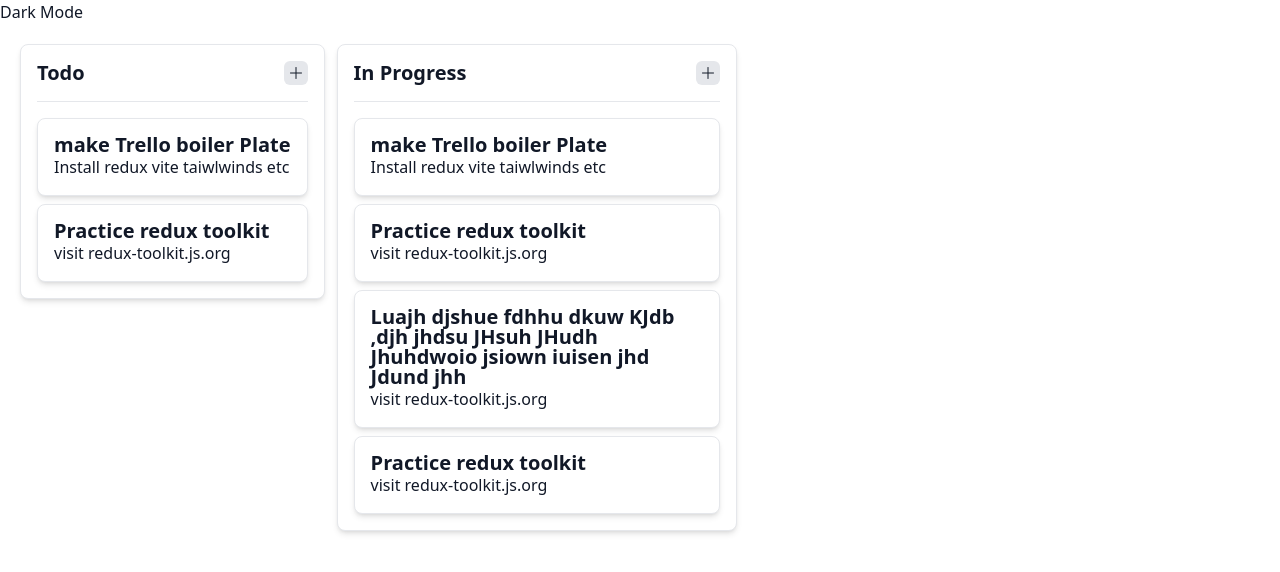
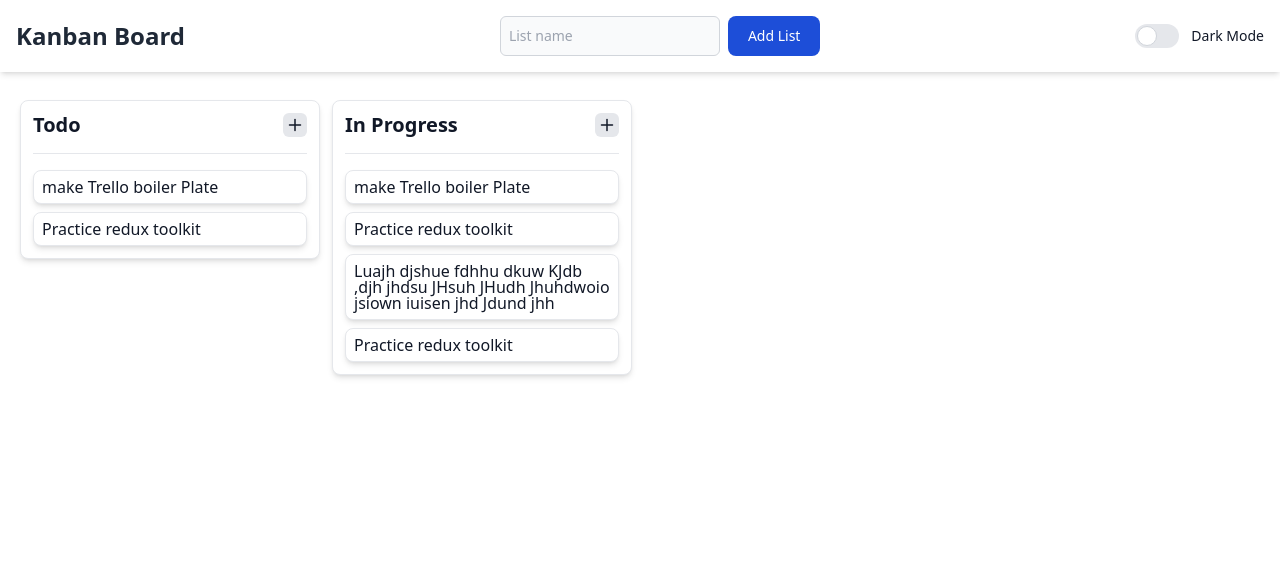
Before and after one commit to vickyions/task-manager, a React (Vite) app: page / in a window 1280 px wide. Shown: the top 572 px of the page. Built offline with nearby package versions, Linux system fonts and the light colour scheme.

Commit message:
added card add button and input per list with auto focus after each submissions

```diff
--- a/src/components/App.jsx
+++ b/src/components/App.jsx
@@ -1,17 +1,15 @@
 import React from "react";
 import './App.css';
 
-import useDarkMode from "./useDarkMode";
 import Board from "./Board";
-import List from "./List";
+import Navbar from "./Navbar";
 
 
 function App() {
-    const [ , setIsDark] = useDarkMode();
 
   return (
     <div>
-      <button onClick={() => setIsDark(isDark => !isDark)}>Dark Mode</button>
+      <Navbar />
         <Board />
     </div>
   )
--- a/src/components/Board.jsx
+++ b/src/components/Board.jsx
@@ -9,7 +9,7 @@
     const lists = useSelector(selectLists);
 
     return (
-        <div className="flex gap-3 p-5 mx-auto w-full overflow-scroll items-start">
+        <div className="flex gap-3 p-5 mx-auto w-full overflow-auto items-start">
             {lists &&
                 lists.map((list) => {
                     return <List key={list.id} list={list} />;
--- a/src/components/Card.jsx
+++ b/src/components/Card.jsx
@@ -1,14 +1,13 @@
 import React from "react";
 
 export default function Card(props) {
-    const { title, description } = props;
+    const { title } = props;
 
     return (
-        <div className="w-full max-w-md p-4 bg-white border rounded-lg shadow-md sm:p-4 dark:bg-gray-700 dark:border-gray-500">
-            <h4 className="text-xl font-bold leading-none text-gray-900 dark:text-white">
+        <div className="w-full max-w-md p-2 bg-white border rounded-lg shadow-md sm:p-2 dark:bg-gray-700 dark:border-gray-500">
+            <h4 className="text-md leading-none text-gray-900 dark:text-white">
                 {title}
             </h4>
-        <p>{description}</p>
         </div>
     );
 }
--- a/src/components/List.jsx
+++ b/src/components/List.jsx
@@ -1,35 +1,88 @@
-import React from "react";
+import React, { useEffect, useRef, useState } from "react";
 import Card from "./Card";
 
-
-import { Plus } from "phosphor-react";
-import {useDispatch} from "react-redux";
-import {addCard} from "../features/lists/listsSlice";
+import { X, Plus, Check } from "phosphor-react";
+import { useDispatch } from "react-redux";
+import { addCard } from "../features/lists/listsSlice";
 
 export default function List(props) {
     const { id, title, cards } = props.list;
+    const [card, setCard] = useState({
+        addingCard: false,
+        title: "",
+    });
+    const inputRef = useRef(null);
     const dispatch = useDispatch();
 
+    useEffect(() => {
+        //focusing the input when appears in dom
+        inputRef.current?.focus(); //optional chaining
+    }, [card.addingCard]);
+
     return (
-        <div className="max-w-[400px] min-w-[300px] p-4 bg-white border rounded-lg shadow-md sm:p-4 dark:bg-gray-800 dark:border-gray-700">
+        <div className="max-w-[300px] min-w-[300px] p-3 bg-white border rounded-lg shadow-md sm:p-3 dark:bg-gray-800 dark:border-gray-700">
             <nav className="flex justify-between items-center gap-2">
                 <h4 className="text-xl font-bold leading-none text-gray-900 dark:text-white">
                     {title}
                 </h4>
-                <button className="p-1 rounded-md bg-gray-200 dark:text-gray-900" onClick={e => {
-                    //TODO: replace this after creating reducers to add cards It was just to check if redux is working
-                    const payload = {
-                        listId: id,
-                        card: {
-                            title: "New card",
-                            description: "Card description"
-                        }
-                    };
-                    dispatch(addCard(payload));
-                }}>
-                    <Plus />
+                <button
+                    className="p-1 rounded-md bg-gray-200 dark:text-gray-900"
+                    onClick={() => {
+                        //toggle addingCard status and reset values in card
+                        setCard((oldCard) => ({
+                            addingCard: !oldCard.addingCard,
+                        }));
+                        inputRef.current?.focus();
+                    }}
+                >
+                    {card.addingCard ? (
+                        <X weight="bold" className="text-red-700" />
+                    ) : (
+                        <Plus weight="bold" />
+                    )}
                 </button>
             </nav>
+
+            {card.addingCard && (
+                <div className="flex gap-2 w-full mt-3 animate-pulse">
+                    <input
+                        type="text"
+                        name="title"
+                        value={card.title}
+                        placeholder="Card title"
+                        ref={inputRef}
+                        onChange={(e) =>
+                            setCard((card) => ({
+                                ...card,
+                                title: e.target.value,
+                            }))
+                        }
+                        className="w-full bg-gray-50 border border-gray-300 text-gray-900 text-sm rounded-md focus:ring-blue-500 focus:border-blue-500 block  p-1 dark:bg-gray-700 dark:border-gray-600 dark:placeholder-gray-400 dark:text-white dark:focus:ring-blue-500 dark:focus:border-blue-500"
+                    />
+                    <button
+                        type="button"
+                        className="text-white bg-blue-700 hover:bg-blue-800 focus:ring-4 focus:outline-none focus:ring-blue-300 font-medium rounded-lg text-sm w-auto sm:w-auto p-2 text-center dark:bg-blue-600 dark:hover:bg-blue-700 dark:focus:ring-blue-800 dark:disabled:bg-gray-700"
+                        onClick={() => {
+                            if (!card.title) return;
+                            dispatch(
+                                addCard({
+                                    listId: id,
+                                    card: { title: card.title },
+                                })
+                            );
+                            setCard((o) => ({
+                                ...o,
+                                title: "",
+                            }));
+                            //focus input again
+                            inputRef.current?.focus();
+                        }}
+                        disabled={card.title ? false : true}
+                    >
+                        <Check weight="bold" />
+                    </button>
+                </div>
+            )}
             <hr className="my-4" />
             <div className="flex flex-col justify-end gap-2 items-center">
                 {cards && cards.map((card) => <Card key={card.id} {...card} />)}
--- a/src/features/lists/listsSlice.js
+++ b/src/features/lists/listsSlice.js
@@ -75,6 +75,8 @@
         addCard: (state, action) => {
             const {listId, card} = action.payload; //{listId, card: {title, description}}
             card.id = uuidv4();
+            card.description = card.description ? card.description : "";
+            console.log(card);
             state.map(list => {
                 if (list.id === listId) {
                     list.cards.push(card);
```
